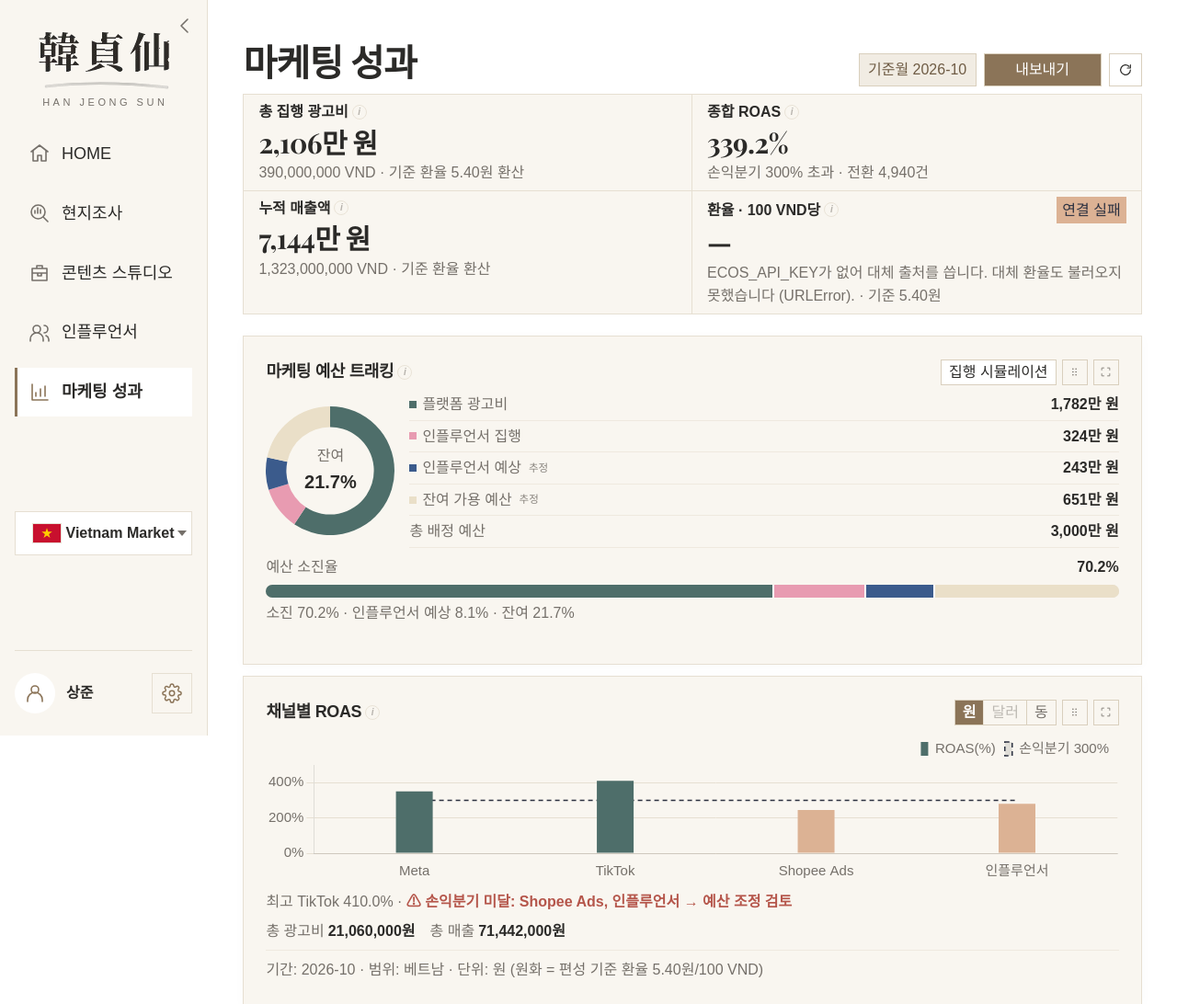
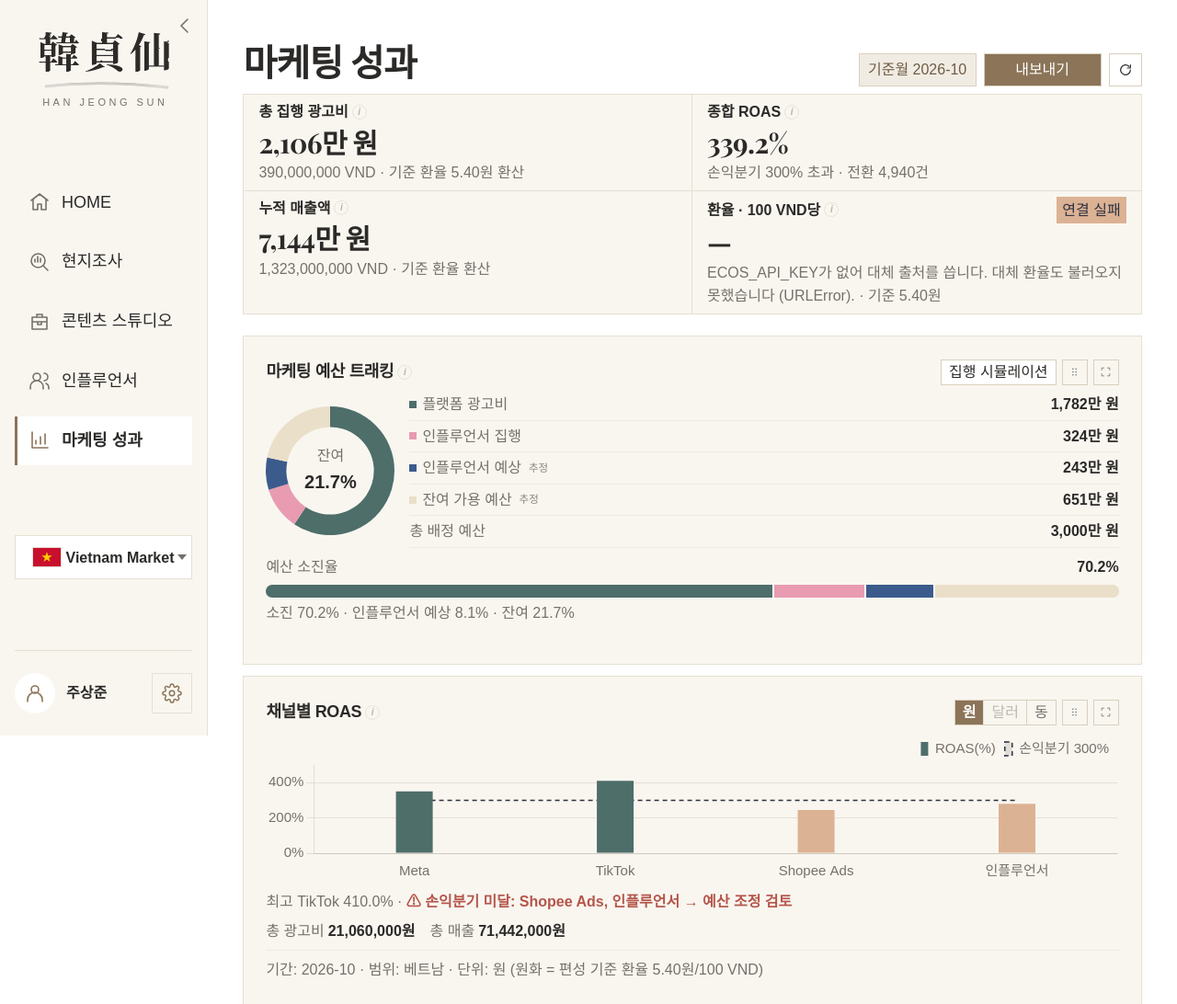
Before and after one commit to ihappy7725/hanjungsun-marketing-project-2nd, a Flask app: page /kpi/ in a window 1280 px wide. Shown: the top 1092 px of the page at 92% size. Run offline with Flask 3, Linux system fonts and the light colour scheme; data that the repository does not hold is empty; some web fonts are replaced.

Commit message:
style: 공통 사이드바 메뉴를 로고와 시장 선택 사이 가운데로 배치, 계정 이름 주상준으로 변경
PM 위임에 따른 공통 UI 수정 (platform_core)
- 로고 ↔ 메뉴 ↔ 시장 선택 ↔ 계정 사이 남는 공간을 세 칸으로 균등 분배(auto 여백) → 메뉴가 로고와 시장 선택의 가운데
  (900px 화면 110/110/110, 700px 43/43/43, 로고 아래 고정 여백 제거)
- 하단 계정 기본 이름: 상준 → 주상준
- 다른 탭 파일 변경 없음

```diff
--- a/platform_core/static/css/base.css
+++ b/platform_core/static/css/base.css
@@ -169,7 +169,7 @@ a { color: inherit; text-underline-offset: 4px; }
 }
 .sidebar { position: fixed; inset: 0 auto 0 0; z-index: 40; display: flex; flex-direction: column; width: var(--sidebar-width); height: 100vh; height: 100dvh; padding: var(--space-8) var(--space-6); overflow-y: auto; background: var(--sidebar-bg); color: var(--sidebar-text); border-right: 1px solid var(--sidebar-line); }
 /* 로고는 가운데 두고(펼침: 가로형, 접힘: 세로형), 접기 버튼(‹)은 오른쪽 위 모서리에 둡니다. */
-.sidebar-brand-row { position: relative; display: flex; align-items: center; justify-content: center; gap: var(--space-4); margin-bottom: var(--space-8); padding-top: var(--space-4); }
+.sidebar-brand-row { position: relative; display: flex; align-items: center; justify-content: center; gap: var(--space-4); margin-bottom: 0; padding-top: var(--space-4); }
 /* 로고: 韓貞仙 + 붓 밑줄(이미지) 아래 영문 HAN JEONG SUN(글자). 펼침·접힘 같은 로고, 접히면 폭만 줄어듭니다. */
 .brand { display: flex; flex-direction: column; align-items: center; gap: var(--space-3); color: var(--sidebar-brand); text-decoration: none; }
 .brand img { display: block; height: auto; image-rendering: -webkit-optimize-contrast; }
@@ -180,17 +180,18 @@ a { color: inherit; text-underline-offset: 4px; }
 .sidebar svg { width: 24px; height: 24px; fill: none; stroke: currentColor; stroke-width: 1.6; stroke-linecap: round; stroke-linejoin: round; flex: none; }
 .sidebar-toggle:hover { background: var(--sidebar-hover); }
 .sidebar :focus-visible { outline-color: var(--accent); outline-offset: 2px; }
-/* 메뉴: 로고 바로 아래 */
-.sidebar .nav { display: grid; gap: var(--space-5); }
+/* 세로 배치: 로고 ↔ 메뉴 ↔ 시장 선택 ↔ 계정 사이 남는 공간을 세 칸으로 똑같이 나눕니다(auto 여백 3개).
+   → 메뉴는 로고와 시장 선택의 가운데. 화면이 낮으면 간격만 줄어듭니다. */
+.sidebar .nav { display: grid; gap: var(--space-5); margin-block: auto; }
 .sidebar .nav a { display: flex; align-items: center; gap: var(--space-5); min-height: 50px; padding: var(--space-5); border: 0; border-left: 3px solid transparent; border-radius: var(--radius); font-size: var(--fs-nav); color: var(--sidebar-text); text-decoration: none; }
 .sidebar .nav a:hover { background: var(--sidebar-hover); }
 .sidebar .nav a.active { border-left-color: var(--accent); background: var(--sidebar-active-bg); color: var(--sidebar-active-ink); font-weight: 700; }
 .sidebar .nav a svg { color: var(--muted); }
 .sidebar .nav a.active svg { color: var(--accent); }
 .nav-label { overflow-wrap: anywhere; }
-/* 시장 선택(메뉴 아래): 메뉴와 계정 사이 빈 공간의 세로 가운데(margin-block: auto). 테두리 있는 선택 상자 —
+/* 시장 선택(메뉴 아래, 계정과의 사이에 auto 여백): 테두리 있는 선택 상자 —
    국기 + 시장 이름은 상자 정중앙, 좌우 여백을 같게 두고 ▾는 오른쪽 여백 안. 누르면 '추후 지원' 안내창. */
-.sidebar-market { position: relative; display: flex; align-items: center; justify-content: center; gap: var(--space-3); flex: none; width: 100%; min-height: 48px; margin: var(--space-8) 0; margin-block: auto; padding: var(--space-3) 16px; border: 1px solid var(--sidebar-line); border-radius: var(--radius); background: var(--control-bg); color: var(--sidebar-text); font-size: var(--fs-body); font-weight: 600; letter-spacing: 0; text-align: center; }
+.sidebar-market { position: relative; display: flex; align-items: center; justify-content: center; gap: var(--space-3); flex: none; width: 100%; min-height: 48px; margin: var(--space-8) 0; margin-top: 0; margin-bottom: auto; padding: var(--space-3) 16px; border: 1px solid var(--sidebar-line); border-radius: var(--radius); background: var(--control-bg); color: var(--sidebar-text); font-size: var(--fs-body); font-weight: 600; letter-spacing: 0; text-align: center; }
 .sidebar-market:hover { filter: none; border-color: var(--accent); color: var(--accent); }
 .sidebar .market-flag { width: 30px; height: 20px; stroke: none; box-shadow: 0 0 0 1px var(--line); }
 .sidebar .market-caret { position: absolute; right: 4px; top: 50%; transform: translateY(-50%); width: 12px; height: 8px; fill: currentColor; stroke: none; color: var(--muted); }
@@ -203,7 +204,7 @@ a { color: inherit; text-underline-offset: 4px; }
 .account-settings svg { width: 22px; height: 22px; }
 .account-settings:hover svg { transform: rotate(45deg); transition: transform .3s; }
 .app[data-sidebar="collapsed"] .sidebar { padding: var(--space-8) var(--space-5); }
-.app[data-sidebar="collapsed"] .sidebar-brand-row { flex-direction: column; gap: var(--space-6); margin-bottom: var(--space-8); }
+.app[data-sidebar="collapsed"] .sidebar-brand-row { flex-direction: column; gap: var(--space-6); margin-bottom: 0; }
 .app[data-sidebar="collapsed"] .sidebar-toggle { position: static; }
 .app[data-sidebar="collapsed"] .nav-label, .app[data-sidebar="collapsed"] .market-label, .app[data-sidebar="collapsed"] .market-caret, .app[data-sidebar="collapsed"] .account-name { display: none; }
 .app[data-sidebar="collapsed"] .brand-logo { width: 56px; }
--- a/platform_core/templates/platform_core/base.html
+++ b/platform_core/templates/platform_core/base.html
@@ -41,9 +41,9 @@
       <span class="market-label" data-ui-text="vietnam_market">Vietnam Market</span>
       <svg class="market-caret" viewBox="0 0 12 8" aria-hidden="true"><path d="M1 1h10L6 7z"/></svg>
     </button>
-    <div class="sidebar-account" role="group" aria-label="{{ display_user_name|default('상준', true) }}" title="{{ display_user_name|default('상준', true) }}">
+    <div class="sidebar-account" role="group" aria-label="{{ display_user_name|default('주상준', true) }}" title="{{ display_user_name|default('주상준', true) }}">
       <span class="account-avatar" aria-hidden="true"><svg viewBox="0 0 24 24"><circle cx="12" cy="8" r="4"/><path d="M4 21v-2a8 8 0 0 1 16 0v2"/></svg></span>
-      <span class="account-name">{{ display_user_name|default('상준', true) }}</span>
+      <span class="account-name">{{ display_user_name|default('주상준', true) }}</span>
       <button class="account-settings" type="button" data-settings-open aria-haspopup="dialog" aria-controls="settings-dialog" aria-label="계정 설정" title="계정 설정" data-ui-label="account_settings">
         <svg viewBox="0 0 24 24" aria-hidden="true"><circle cx="12" cy="12" r="3"/><path d="M19.4 15a1.65 1.65 0 0 0 .33 1.82l.06.06a2 2 0 0 1-2.83 2.83l-.06-.06a1.65 1.65 0 0 0-1.82-.33 1.65 1.65 0 0 0-1 1.51V21a2 2 0 0 1-4 0v-.09A1.65 1.65 0 0 0 9 19.4a1.65 1.65 0 0 0-1.82.33l-.06.06a2 2 0 0 1-2.83-2.83l.06-.06A1.65 1.65 0 0 0 4.68 15a1.65 1.65 0 0 0-1.51-1H3a2 2 0 0 1 0-4h.09A1.65 1.65 0 0 0 4.6 9a1.65 1.65 0 0 0-.33-1.82l-.06-.06a2 2 0 0 1 2.83-2.83l.06.06A1.65 1.65 0 0 0 9 4.68a1.65 1.65 0 0 0 1-1.51V3a2 2 0 0 1 4 0v.09a1.65 1.65 0 0 0 1 1.51 1.65 1.65 0 0 0 1.82-.33l.06-.06a2 2 0 0 1 2.83 2.83l-.06.06A1.65 1.65 0 0 0 19.4 9a1.65 1.65 0 0 0 1.51 1H21a2 2 0 0 1 0 4h-.09a1.65 1.65 0 0 0-1.51 1z"/></svg>
       </button>
```
